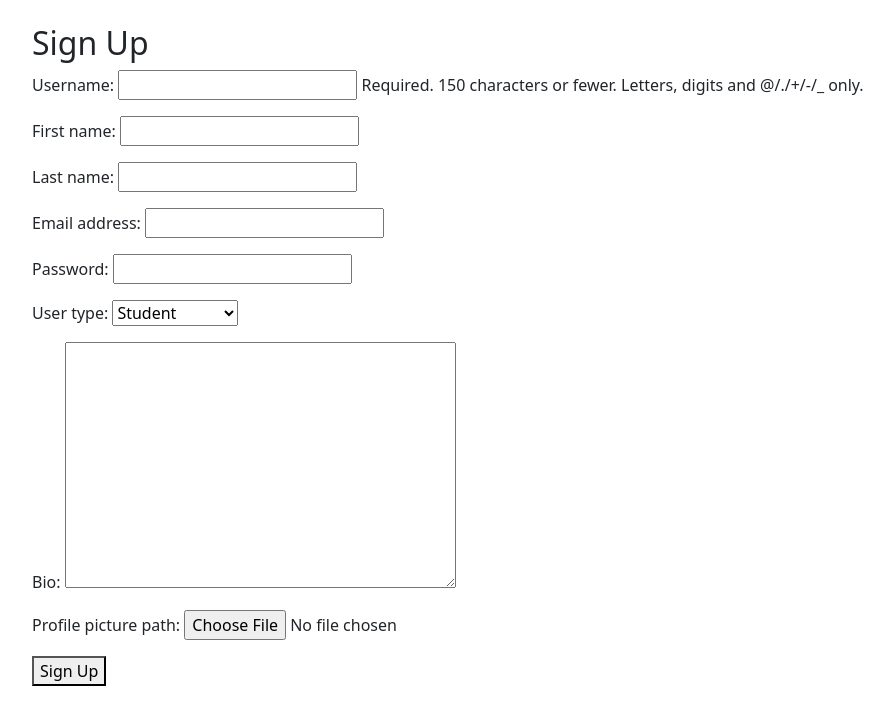
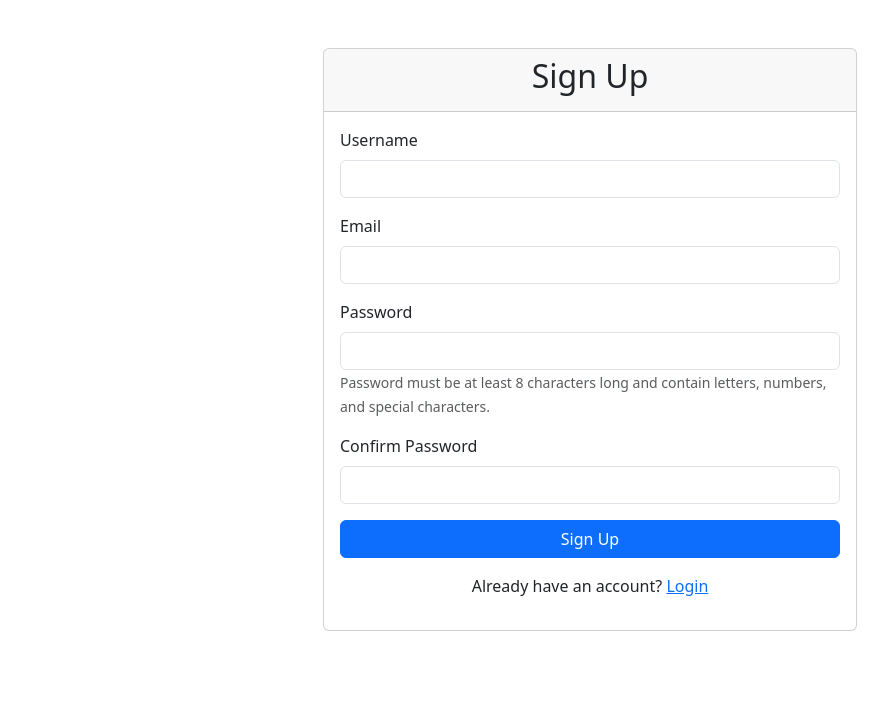
Before and after one commit to johnyUofL/AWD_Deployment, a Django app: page /userauths/signup/ in a window 1280 px wide. Shown: the top 725 px of the page, without its empty margins (50-944 px from the left). Run offline with Django 3.2, Linux system fonts and the light colour scheme; parts of the project's set-up code (start-up, migrations or seed data) failed here and were passed over.

Commit message:
Signup functionality fixed

```diff
--- a/elearning/templates/userauths/signup.html
+++ b/elearning/templates/userauths/signup.html
@@ -1,9 +1,64 @@
 {% extends 'base.html' %}
 {% block content %}
-    <h2>Sign Up</h2>
-    <form method="post" enctype="multipart/form-data">
-        {% csrf_token %}
-        {{ form.as_p }}
-        <button type="submit">Sign Up</button>
-    </form>
+    <div class="container mt-5">
+        <div class="row justify-content-center">
+            <div class="col-md-6">
+                <div class="card">
+                    <div class="card-header">
+                        <h2 class="text-center">Sign Up</h2>
+                    </div>
+                    <div class="card-body">
+                        {% if messages %}
+                            {% for message in messages %}
+                                <div class="alert alert-{{ message.tags }}">
+                                    {{ message }}
+                                </div>
+                            {% endfor %}
+                        {% endif %}
+
+                        <form method="post">
+                            {% csrf_token %}
+
+                            <div class="mb-3">
+                                <label for="id_username" class="form-label">Username</label>
+                                {{ form.username.errors }}
+                                <input type="text" name="username" id="id_username" class="form-control {% if form.username.errors %}is-invalid{% endif %}" value="{{ form.username.value|default:'' }}" required>
+                            </div>
+
+                            <div class="mb-3">
+                                <label for="id_email" class="form-label">Email</label>
+                                {{ form.email.errors }}
+                                <input type="email" name="email" id="id_email" class="form-control {% if form.email.errors %}is-invalid{% endif %}" value="{{ form.email.value|default:'' }}" required>
+                            </div>
+
+                            <div class="mb-3">
+                                <label for="id_password" class="form-label">Password</label>
+                                {{ form.password.errors }}
+                                <input type="password" name="password" id="id_password" class="form-control {% if form.password.errors %}is-invalid{% endif %}" required>
+                                <small class="text-muted">Password must be at least 8 characters long and contain letters, numbers, and special characters.</small>
+                            </div>
+
+                            <div class="mb-3">
+                                <label for="id_confirm_password" class="form-label">Confirm Password</label>
+                                {{ form.confirm_password.errors }}
+                                <input type="password" name="confirm_password" id="id_confirm_password" class="form-control {% if form.confirm_password.errors %}is-invalid{% endif %}" required>
+                            </div>
+
+                            <input type="hidden" name="user_type" value="student">
+                            <input type="hidden" name="first_name" value="">
+                            <input type="hidden" name="last_name" value="">
+
+                            <div class="d-grid gap-2">
+                                <button type="submit" class="btn btn-primary">Sign Up</button>
+                            </div>
+                        </form>
+
+                        <div class="mt-3 text-center">
+                            <p>Already have an account? <a href="{% url 'login' %}">Login</a></p>
+                        </div>
+                    </div>
+                </div>
+            </div>
+        </div>
+    </div>
 {% endblock %}
--- a/elearning/userauths/forms.py
+++ b/elearning/userauths/forms.py
@@ -1,8 +1,42 @@
 from django import forms
+from django.contrib.auth.password_validation import validate_password
+from django.core.exceptions import ValidationError
 from .models import User
 
 class UserSignupForm(forms.ModelForm):
     password = forms.CharField(widget=forms.PasswordInput)
+    confirm_password = forms.CharField(widget=forms.PasswordInput)
+
     class Meta:
         model = User
         fields = ['username', 'first_name', 'last_name', 'email', 'password', 'user_type', 'bio', 'profile_picture_path']
+
+    def clean_username(self):
+        username = self.cleaned_data.get('username')
+        if User.objects.filter(username=username).exists():
+            raise forms.ValidationError("A user with that username already exists.")
+        return username
+
+    def clean_email(self):
+        email = self.cleaned_data.get('email')
+        if User.objects.filter(email=email).exists():
+            raise forms.ValidationError("A user with that email already exists.")
+        return email
+
+    def clean_password(self):
+        password = self.cleaned_data.get('password')
+        try:
+            validate_password(password)
+        except ValidationError as e:
+            raise forms.ValidationError(list(e.messages))
+        return password
+
+    def clean(self):
+        cleaned_data = super().clean()
+        password = cleaned_data.get('password')
+        confirm_password = cleaned_data.get('confirm_password')
+
+        if password and confirm_password and password != confirm_password:
+            self.add_error('confirm_password', "Passwords don't match")
+
+        return cleaned_data
--- a/elearning/userauths/models.py
+++ b/elearning/userauths/models.py
@@ -11,8 +11,8 @@ class User(AbstractUser):
     user_type = models.CharField(max_length=10, choices=USER_TYPE_CHOICES, default='student')
     bio = models.TextField(blank=True)
     is_blocked = models.BooleanField(default=False)
-    first_name = models.CharField(max_length=50)
-    last_name = models.CharField(max_length=50)
+    first_name = models.CharField(max_length=50, blank=True)
+    last_name = models.CharField(max_length=50, blank=True)
 
     def __str__(self):
         return self.username
--- a/elearning/userauths/views.py
+++ b/elearning/userauths/views.py
@@ -6,6 +6,7 @@ from .models import User, UserPermission, StatusUpdate, Notification
 from .serializers import UserSerializer, UserPermissionSerializer, StatusUpdateSerializer, NotificationSerializer
 from .forms import UserSignupForm
 from django.contrib.auth.views import LoginView
+from rest_framework.permissions import AllowAny, IsAuthenticated
 
 def custom_login(request):
     if request.method == 'POST':
@@ -36,7 +37,13 @@ def signup(request):
 class UserViewSet(viewsets.ModelViewSet):
     queryset = User.objects.all()
     serializer_class = UserSerializer
-    permission_classes = [permissions.IsAuthenticated]
+
+    def get_permissions(self):
+        if self.action == 'create':
+            permission_classes = [AllowAny]
+        else:
+            permission_classes = [IsAuthenticated]
+        return [permission() for permission in permission_classes]
 
 class UserPermissionViewSet(viewsets.ModelViewSet):
     queryset = UserPermission.objects.all()
```
Also changed, not shown: elearning/static/js/app.js (+93 -19 lines), elearning/userauths/serializers.py (+57 -1 lines), elearning/db.sqlite3, elearning/media/profile_pictures/GgtGE98WAAEovXq_CkWyuzo.jpg (added), elearning/media/profile_pictures/GheO09lacAI5o7J_Ty0J1rj.jpg (added), elearning/userauths/migrations/0003_alter_user_first_name_alter_user_last_name.py (added).
